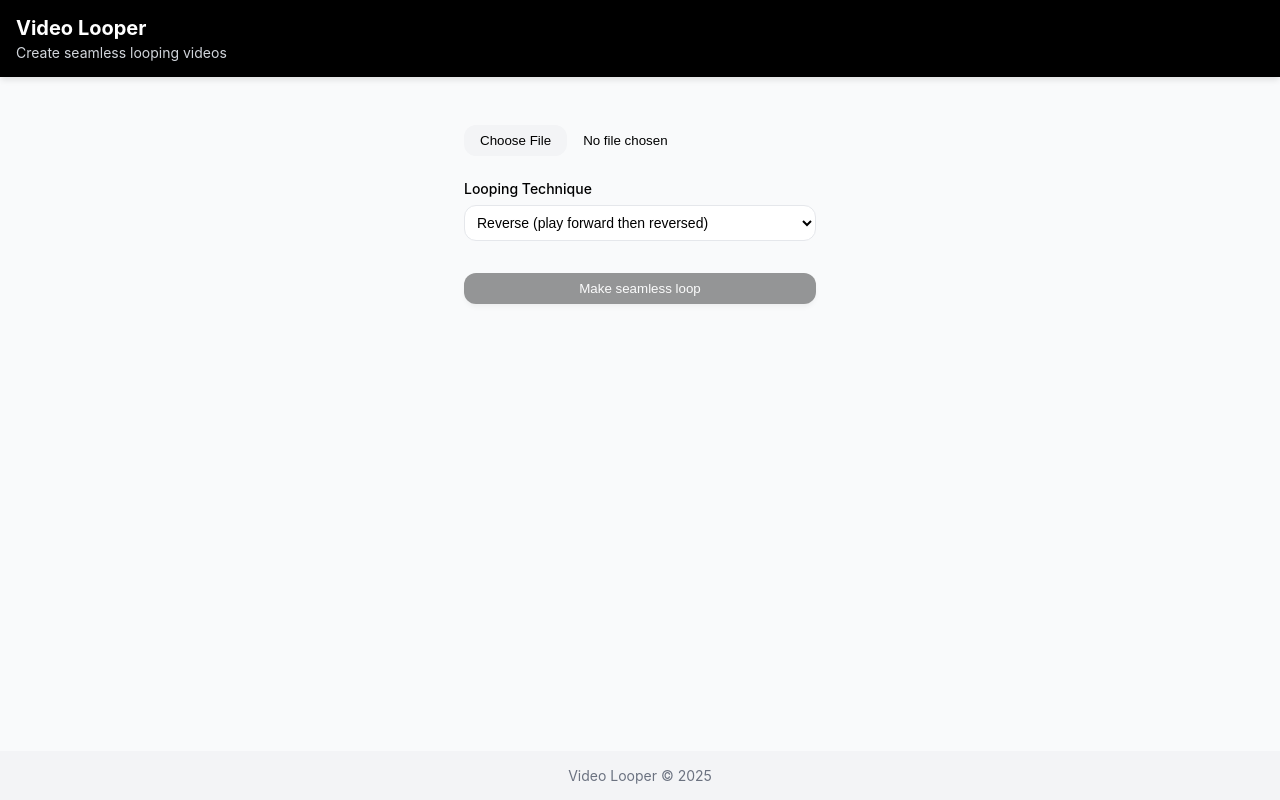
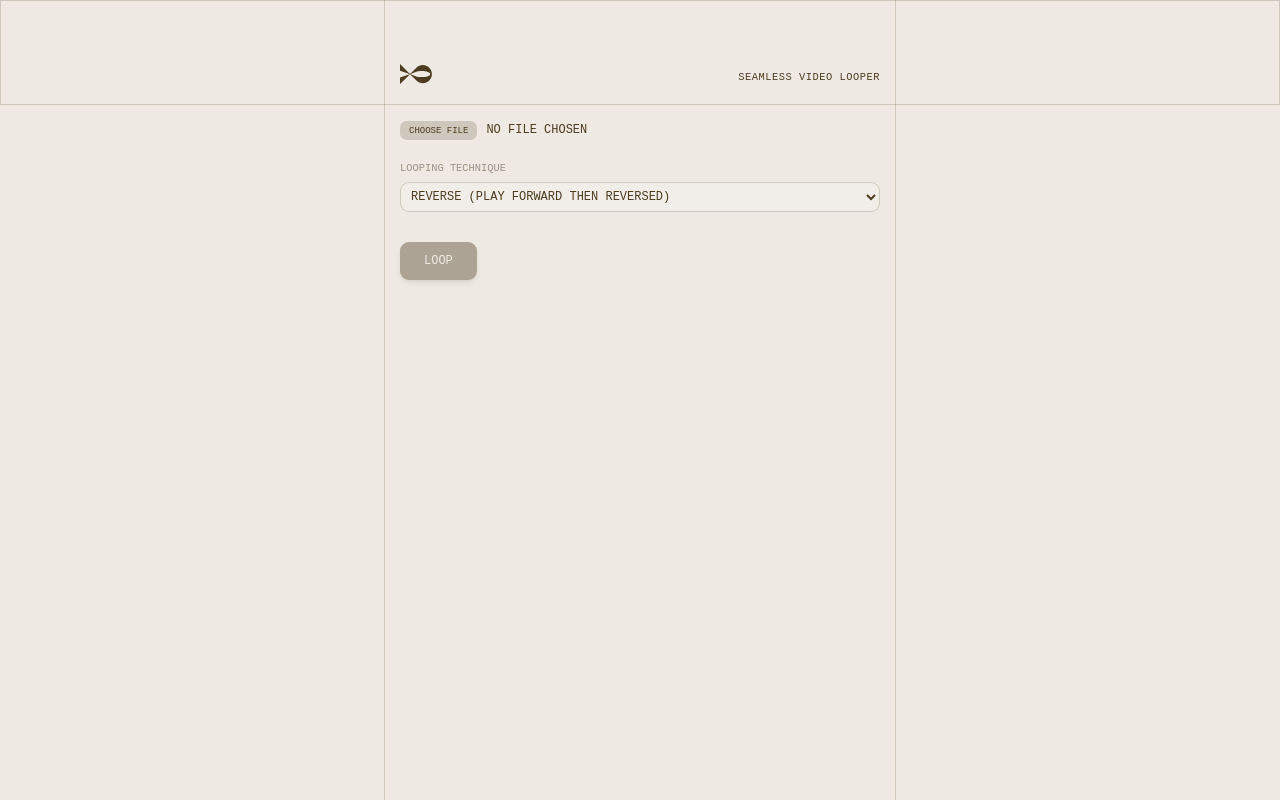
Before and after one commit to sebastiangraz/videolooper, a React (Vite) app in the folder client/: page / in a window 1280 px wide. Built offline with nearby package versions, Linux system fonts and the light colour scheme.

Commit message:
style and copy

```diff
--- a/client/src/LoopMakerUploader.module.css
+++ b/client/src/LoopMakerUploader.module.css
@@ -1,55 +1,82 @@
 .container {
   display: flex;
   flex-direction: column;
-  gap: 1rem;
-  padding: 1rem;
-  max-width: 24rem;
+  gap: 1em;
+  max-width: var(--width);
   margin: 0 auto;
+  width: 92%;
+  padding: 1em;
+  box-shadow: 1px 0 0 0 var(--border) inset, -1px 0 0 0 var(--border) inset;
+}
+
+input,
+select,
+button,
+::file-selector-button {
+  color: currentColor;
+  font-family: inherit;
+  text-transform: inherit;
+  font-size: 0.75em;
 }
 
 .fileInput {
-  margin-bottom: 0.5rem;
+  margin-bottom: 0.5em;
 }
 
 .fileInput::file-selector-button {
-  margin-right: 1rem;
-  padding: 0.5rem 1rem;
-  border-radius: 0.75rem;
-  background-color: #f3f4f6;
+  margin-right: 1em;
+  padding: 0.5em 1em;
+  border-radius: 0.75em;
+  background-color: color-mix(in srgb, var(--fg) 20%, transparent);
   border: none;
   cursor: pointer;
+  color: currentColor;
 }
 
 .select {
-  padding: 0.5rem;
-  border-radius: 0.75rem;
-  border: 1px solid #e5e7eb;
-  background-color: white;
-  margin-bottom: 0.5rem;
-  font-size: 0.875rem;
+  padding: 0.5em;
+  border-radius: 0.75em;
+  border: 1px solid var(--border);
+  background-color: var(--bg-1);
+  margin-bottom: 0.5em;
 }
 
 .formGroup {
   display: flex;
   flex-direction: column;
-  gap: 0.5rem;
-  margin-bottom: 0.5rem;
+  gap: 0.5em;
+  margin-bottom: 0.5em;
 }
 
 .label {
-  font-size: 0.875rem;
-  font-weight: 500;
+  font-size: 0.65em;
+  color: color-mix(in srgb, var(--fg) 50%, transparent);
 }
 
 .button {
-  padding: 0.5rem 1rem;
-  border-radius: 0.75rem;
-  background-color: #000;
-  color: #fff;
+  padding: 1em 2em;
+  align-self: flex-start;
+  border-radius: 0.75em;
+  background-color: var(--fg);
+  color: var(--bg);
   border: none;
-  box-shadow: 0 4px 6px -1px rgba(0, 0, 0, 0.1),
-    0 2px 4px -1px rgba(0, 0, 0, 0.06);
+  box-shadow: 0 4px 6px -1px color-mix(in srgb, var(--fg) 20%, transparent),
+    0 2px 4px -1px color-mix(in srgb, var(--fg) 20%, transparent),
+    0 0 0 1px var(--border) inset;
   cursor: pointer;
+  &:hover {
+    background-color: color-mix(in srgb, var(--fg) 80%, transparent);
+  }
+}
+
+.status {
+  background-color: var(--bg-2);
+  padding: 1em;
+  border-radius: 0.75em;
+  font-size: 0.65em;
+  box-shadow: 0 4px 12px -1px color-mix(in srgb, var(--fg) 7%, transparent),
+    0 2px 4px -1px color-mix(in srgb, var(--fg) 3%, transparent),
+    0 0 0 1px var(--border) inset;
 }
 
 .button:disabled {
@@ -58,25 +85,10 @@
 }
 
 .input {
-  padding: 0.5rem;
-  border-radius: 0.75rem;
-  border: 1px solid #e5e7eb;
-  background-color: white;
-  margin-bottom: 0.5rem;
-  font-size: 0.875rem;
+  padding: 0.5em;
+  border-radius: 0.75em;
+  border: 1px solid var(--border);
+  background-color: var(--bg-1);
+  margin-bottom: 0.5em;
   width: 100%;
 }
-
-.helpText {
-  color: #6b7280;
-  font-size: 0.75rem;
-  margin-top: -0.25rem;
-  margin-bottom: 0.5rem;
-  display: block;
-}
-
-.status {
-  font-size: 0.875rem;
-  font-style: italic;
-  white-space: pre-wrap;
-}
--- a/client/src/LoopMakerUploader.tsx
+++ b/client/src/LoopMakerUploader.tsx
@@ -77,10 +77,10 @@ export const LoopMakerUploader = () => {
       });
       a.click();
       URL.revokeObjectURL(url);
-      setMsg(`✅ Done – ${technique} loop downloaded`);
+      setMsg(`Done – ${technique} loop downloaded`);
     } catch (err: unknown) {
       console.error(err);
-      setMsg("❌ " + (err as Error).message);
+      setMsg((err as Error).message);
     } finally {
       setBusy(false);
     }
@@ -149,21 +149,21 @@ export const LoopMakerUploader = () => {
               className={styles.input}
               disabled={busy}
             />
-            {videoDuration > 0 && (
-              <small className={styles.helpText}>
-                Video length: {videoDuration} seconds
-              </small>
-            )}
           </div>
         </>
       )}
 
+      {videoDuration > 0 && (
+        <small className={styles.label}>
+          Video length: {videoDuration} seconds
+        </small>
+      )}
       <button
         onClick={submit}
         disabled={!file || busy}
         className={styles.button}
       >
-        {busy ? "Working…" : "Make seamless loop"}
+        {busy ? "Working …" : "Loop"}
       </button>
       {status && <p className={styles.status}>{status}</p>}
     </div>
--- a/client/src/custom.d.ts
+++ /dev/null
@@ -1,4 +0,0 @@
-declare module "*.module.css" {
-  const classes: { [key: string]: string };
-  export default classes;
-}
--- a/client/src/index.css
+++ b/client/src/index.css
@@ -1,19 +1,30 @@
 /* Base styles only - specific styles moved to CSS modules */
 body {
   margin: 0;
-  font-family: -apple-system, BlinkMacSystemFont, "Segoe UI", "Roboto", "Oxygen",
-    "Ubuntu", "Cantarell", "Fira Sans", "Droid Sans", "Helvetica Neue",
-    sans-serif;
+  font-family: monospace, menlo, monaco;
   -webkit-font-smoothing: antialiased;
   -moz-osx-font-smoothing: grayscale;
+}
+
+:root {
+  --bg: #eeeae3;
+  --bg-1: color-mix(in srgb, var(--bg), #fff 20%);
+  --bg-2: color-mix(in srgb, var(--bg), #fff 40%);
+  --fg: #4d3c20;
+  --border: color-mix(in srgb, var(--fg) 20%, transparent);
+  --width: 32em;
 }
 
 html,
 body {
   height: 100%;
   width: 100%;
+  background-color: var(--bg);
+  color: var(--fg);
+  text-transform: uppercase;
 }
 
 * {
   box-sizing: border-box;
+  accent-color: var(--fg);
 }
--- a/client/src/index.module.css
+++ b/client/src/index.module.css
@@ -1,52 +1,44 @@
-body {
-  margin: 0;
-  font-family: -apple-system, BlinkMacSystemFont, "Segoe UI", "Roboto", "Oxygen",
-    "Ubuntu", "Cantarell", "Fira Sans", "Droid Sans", "Helvetica Neue",
-    sans-serif;
-  -webkit-font-smoothing: antialiased;
-  -moz-osx-font-smoothing: grayscale;
-}
-
-code {
-  font-family: source-code-pro, Menlo, Monaco, Consolas, "Courier New",
-    monospace;
-}
-
 .app {
   min-height: 100vh;
+  margin: 0 auto;
   display: flex;
   flex-direction: column;
-  background-color: #f9fafb;
 }
+.header {
+  box-shadow: 0 0 0 1px var(--border) inset;
+}
+.headerContent {
+  margin: 0 auto;
+  width: 92%;
+  max-width: var(--width);
+  display: flex;
+  gap: 1em;
 
-.header {
-  background-color: #000;
-  color: #fff;
-  padding: 1rem;
-  box-shadow: 0 4px 6px -1px rgba(0, 0, 0, 0.1);
+  justify-content: space-between;
+  align-items: center;
+  padding: 4em 1em 1em 1em;
+  color: var(--fg);
+  box-shadow: -1px 0 0 0 var(--border) inset, 1px 0 0 0 var(--border) inset;
 }
 
 .title {
-  font-size: 1.25rem;
-  font-weight: bold;
+  font-size: 0.65em;
+  letter-spacing: 0.05em;
+  font-weight: normal;
   margin: 0;
 }
 
 .subtitle {
-  font-size: 0.875rem;
-  color: #d1d5db;
-  margin: 0.25rem 0 0 0;
+  font-size: 0.875em;
+  color: color-mix(in srgb, var(--fg) 50%, transparent);
+  margin: 0.25em 0 0 0;
 }
 
 .main {
+  display: flex;
   flex-grow: 1;
-  padding: 2rem 0;
 }
 
-.footer {
-  background-color: #f3f4f6;
-  padding: 1rem;
-  text-align: center;
-  font-size: 0.875rem;
-  color: #6b7280;
+.logo {
+  width: 2em;
 }
--- a/client/src/index.tsx
+++ b/client/src/index.tsx
@@ -4,21 +4,39 @@ import { LoopMakerUploader } from "./LoopMakerUploader";
 import styles from "./index.module.css";
 import "./index.css";
 
+const Logo = () => {
+  return (
+    <div className={styles.logo}>
+      <svg
+        viewBox="0 0 176 111"
+        fill="none"
+        xmlns="http://www.w3.org/2000/svg"
+        preserveAspectRatio="xMidYMid meet"
+      >
+        <path
+          fill-rule="evenodd"
+          clip-rule="evenodd"
+          d="M0 74V110.711L49.4873 61.2234C52.6123 58.0994 57.6768 58.0994 60.8018 61.2236L90.2881 90.7104C109.814 110.237 141.473 110.237 160.999 90.7104C180.524 71.1843 180.524 39.5261 160.999 20C141.473 0.473633 109.814 0.473633 90.2881 20L60.8018 49.4871C57.6768 52.6111 52.6123 52.6111 49.4873 49.4871L0 0V37L52.7051 54.5229C54.4668 55.1089 56.3789 55.0635 58.1113 54.3943L85.8447 43.6841C104.411 37.1582 134.511 37.1582 153.076 43.6841C171.642 50.2097 171.642 60.79 153.076 67.3159C134.511 73.8416 104.411 73.8416 85.8447 67.3159L58.1113 56.6055C56.3789 55.9365 54.4668 55.8911 52.7051 56.4771L0 74Z"
+          fill="currentColor"
+        />
+      </svg>
+    </div>
+  );
+};
+
 ReactDOM.createRoot(document.getElementById("root")!).render(
   <React.StrictMode>
     <div className={styles.app}>
       <header className={styles.header}>
-        <h1 className={styles.title}>Video Looper</h1>
-        <p className={styles.subtitle}>Create seamless looping videos</p>
+        <div className={styles.headerContent}>
+          <Logo />
+          <h1 className={styles.title}>Seamless video looper</h1>
+        </div>
       </header>
 
       <main className={styles.main}>
         <LoopMakerUploader />
       </main>
-
-      <footer className={styles.footer}>
-        Video Looper &copy; {new Date().getFullYear()}
-      </footer>
     </div>
   </React.StrictMode>
 );
--- /dev/null
+++ b/client/types/typings.d.ts
@@ -0,0 +1,4 @@
+declare module "*.module.css" {
+  const content: Record<string, string>;
+  export default content;
+}
```
Also changed, not shown: 11 other files (tests, documents, lock files or other folders).
